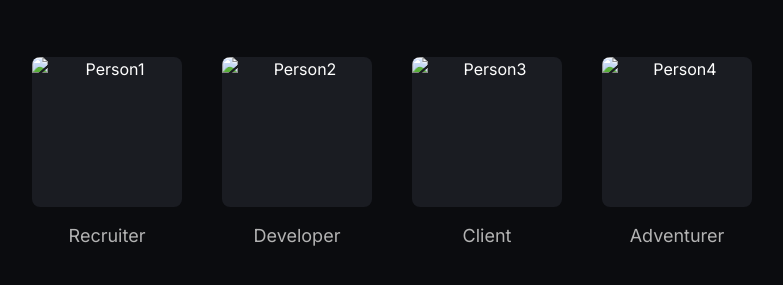
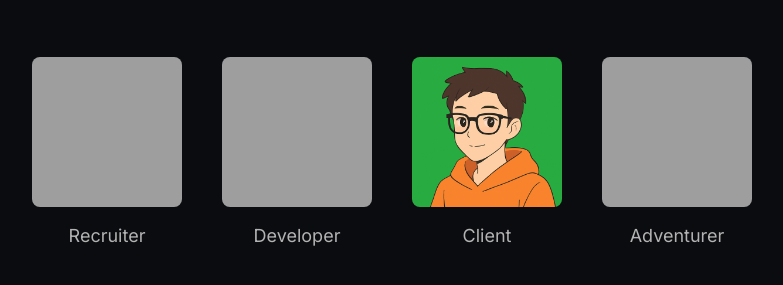
Before and after one commit to HDramire/Portfolio, a plain HTML site: page index.html in a window 1280 px wide. Shown: the part 315-600 px from the top of the page, without its empty margins (248-1031 px from the left). Drawn offline with Linux system fonts and the light colour scheme; the site is published under a folder, as on GitHub Pages, so addresses that start at the root find nothing.

Commit message:
Fix HTML encoding issues in index.html

```diff
--- a/index.html
+++ b/index.html
@@ -15,22 +15,22 @@
                 <h2>Who's Watching?</h2>
                 <div class="profiles">
                     <div class="profile" data-profile="recruiter">
-                        <img src="/fotos/person1.png" alt="Person1" class="Person">
+                        <img src="fotos/person1.png" alt="Person1" class="Person">
                         <!-- <div class="profile-img blue">😊</div> -->
                         <div class="profile-name">Recruiter</div>
                     </div>
                     <div class="profile" data-profile="developer">
-                        <img src="/fotos/person2.png" alt="Person2" class="Person">
+                        <img src="fotos/person2.png" alt="Person2" class="Person">
                         <!-- <div class="profile-img gray">😊</div> -->
                         <div class="profile-name">Developer</div>
                     </div>
                     <div class="profile" data-profile="client">
-                        <img src="/fotos/person6.png" alt="Person3" class="Person">
+                        <img src="fotos/person6.png" alt="Person3" class="Person">
                         <!-- <div class="profile-img green">😊</div> -->
                         <div class="profile-name">Client</div>
                     </div>
                     <div class="profile" data-profile="adventurer">
-                        <img src="/fotos/person4.png" alt="Person4" class="Person">
+                        <img src="fotos/person4.png" alt="Person4" class="Person">
                         <!-- <div class="profile-img orange">😊</div> -->
                         <div class="profile-name">Adventurer</div>
                     </div>
@@ -259,4 +259,5 @@
     </div>
     <script src="script.js"></script>
 </body>
+
 </html>
```
